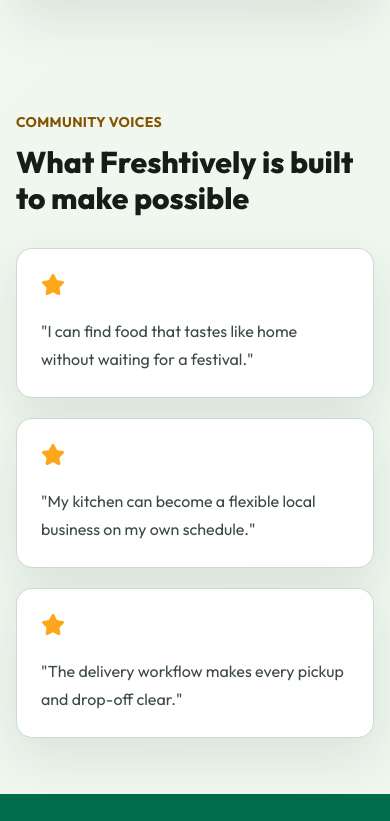
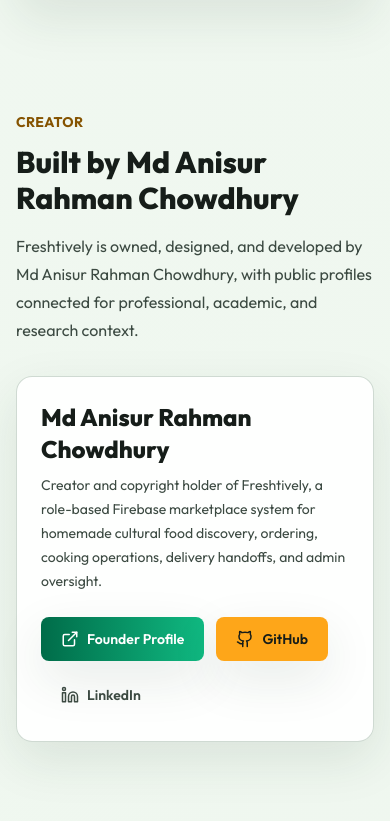
Before and after one commit to ANIS151993/Freshtively, a React (Vite) app: page / in a window 390 px wide. Shown: the part 5923-6744 px from the top of the page. Built offline with nearby package versions, Linux system fonts and the light colour scheme; no server answers.

Commit message:
Document Freshtively and add creator profile

```diff
--- a/src/app/routes.tsx
+++ b/src/app/routes.tsx
@@ -12,6 +12,7 @@
 import RoleSelectionPage from "../pages/auth/RoleSelectionPage";
 import SignupPage from "../pages/auth/SignupPage";
 import HomePage from "../pages/public/HomePage";
+import CreatorProfilePage from "../pages/public/CreatorProfilePage";
 import PublicInfoPage from "../pages/public/PublicInfoPage";
 import { PlaceholderPage } from "../pages/PlaceholderPage";
 import { ProtectedRoute } from "../components/auth/ProtectedRoute";
@@ -84,6 +85,7 @@
       { index: true, element: <HomePage /> },
       { path: "discover", element: <PublicInfoPage kind="discover" /> },
       { path: "about", element: <PublicInfoPage kind="about" /> },
+      { path: "founder", element: <CreatorProfilePage /> },
       { path: "how-it-works", element: <PublicInfoPage kind="how" /> },
       { path: "safety", element: <PublicInfoPage kind="safety" /> },
       { path: "become-a-cooker", element: <PublicInfoPage kind="cooker" /> },
--- /dev/null
+++ b/src/components/layout/AppCopyrightFooter.tsx
@@ -0,0 +1,7 @@
+export function AppCopyrightFooter() {
+  return (
+    <footer className="border-t border-[#bbcabf]/60 bg-cream px-4 py-5 text-center text-xs font-semibold text-muted md:px-10">
+      <p>Copyright (c) 2026 Md Anisur Rahman Chowdhury. All rights reserved.</p>
+    </footer>
+  );
+}
--- a/src/components/layout/PublicFooter.tsx
+++ b/src/components/layout/PublicFooter.tsx
@@ -5,6 +5,7 @@
   { label: "About", to: "/about" },
   { label: "How it works", to: "/how-it-works" },
   { label: "Safety", to: "/safety" },
+  { label: "Founder", to: "/founder" },
   { label: "Become a cooker", to: "/become-a-cooker" },
   { label: "Become a delivery partner", to: "/become-a-delivery-person" },
   { label: "Help", to: "/help" },
@@ -30,6 +31,27 @@
           ))}
         </nav>
       </div>
+      <div className="border-t border-white/10 px-4 py-5 text-center text-xs font-semibold text-[#dde4dd] md:px-10">
+        <p>Copyright (c) 2026 Md Anisur Rahman Chowdhury. All rights reserved.</p>
+        <p className="mt-2">
+          <a className="hover:text-white" href="https://github.com/ANIS151993" rel="noreferrer" target="_blank">
+            GitHub
+          </a>{" "}
+          |{" "}
+          <a className="hover:text-white" href="https://marcbd.site" rel="noreferrer" target="_blank">
+            Portfolio
+          </a>{" "}
+          |{" "}
+          <a
+            className="hover:text-white"
+            href="https://linkedin.com/in/md-anisur-rahman-chowdhury-15862420a"
+            rel="noreferrer"
+            target="_blank"
+          >
+            LinkedIn
+          </a>
+        </p>
+      </div>
     </footer>
   );
 }
--- a/src/layouts/AdminLayout.tsx
+++ b/src/layouts/AdminLayout.tsx
@@ -1,4 +1,5 @@
 import { Outlet } from "react-router-dom";
+import { AppCopyrightFooter } from "../components/layout/AppCopyrightFooter";
 import { ShellNav } from "../components/layout/ShellNav";
 
 const navItems = [
@@ -20,6 +21,7 @@
       <main className="mx-auto max-w-7xl px-4 py-8 md:px-10">
         <Outlet />
       </main>
+      <AppCopyrightFooter />
     </div>
   );
 }
--- a/src/layouts/AuthLayout.tsx
+++ b/src/layouts/AuthLayout.tsx
@@ -1,5 +1,6 @@
 import { Outlet } from "react-router-dom";
 import { Logo } from "../components/common/Logo";
+import { AppCopyrightFooter } from "../components/layout/AppCopyrightFooter";
 
 export default function AuthLayout() {
   return (
@@ -10,6 +11,7 @@
           <Outlet />
         </div>
       </div>
+      <AppCopyrightFooter />
     </div>
   );
 }
--- a/src/layouts/ConsumerLayout.tsx
+++ b/src/layouts/ConsumerLayout.tsx
@@ -1,4 +1,5 @@
 import { Outlet } from "react-router-dom";
+import { AppCopyrightFooter } from "../components/layout/AppCopyrightFooter";
 import { ShellNav } from "../components/layout/ShellNav";
 
 const navItems = [
@@ -17,6 +18,7 @@
       <main className="mx-auto max-w-7xl px-4 py-8 md:px-10">
         <Outlet />
       </main>
+      <AppCopyrightFooter />
     </div>
   );
 }
--- a/src/layouts/CookerLayout.tsx
+++ b/src/layouts/CookerLayout.tsx
@@ -1,4 +1,5 @@
 import { Outlet } from "react-router-dom";
+import { AppCopyrightFooter } from "../components/layout/AppCopyrightFooter";
 import { ShellNav } from "../components/layout/ShellNav";
 
 const navItems = [
@@ -18,6 +19,7 @@
       <main className="mx-auto max-w-7xl px-4 py-8 md:px-10">
         <Outlet />
       </main>
+      <AppCopyrightFooter />
     </div>
   );
 }
--- a/src/layouts/DeliveryLayout.tsx
+++ b/src/layouts/DeliveryLayout.tsx
@@ -1,4 +1,5 @@
 import { Outlet } from "react-router-dom";
+import { AppCopyrightFooter } from "../components/layout/AppCopyrightFooter";
 import { ShellNav } from "../components/layout/ShellNav";
 
 const navItems = [
@@ -18,6 +19,7 @@
       <main className="mx-auto max-w-7xl px-4 py-8 md:px-10">
         <Outlet />
       </main>
+      <AppCopyrightFooter />
     </div>
   );
 }
--- a/src/layouts/PublicLayout.tsx
+++ b/src/layouts/PublicLayout.tsx
@@ -7,6 +7,7 @@
   { label: "About", to: "/about" },
   { label: "How it works", to: "/how-it-works" },
   { label: "Safety", to: "/safety" },
+  { label: "Founder", to: "/founder" },
   { label: "Cook", to: "/become-a-cooker" },
   { label: "Help", to: "/help" },
   { label: "Contact", to: "/contact" },
--- /dev/null
+++ b/src/pages/public/CreatorProfilePage.tsx
@@ -0,0 +1,83 @@
+import { BookOpen, ExternalLink, Github, Globe2, GraduationCap, Linkedin, ShieldCheck } from "lucide-react";
+import { Card } from "../../components/cards/Card";
+
+const profileLinks = [
+  {
+    label: "LinkedIn",
+    href: "https://linkedin.com/in/md-anisur-rahman-chowdhury-15862420a",
+    icon: <Linkedin size={18} />,
+  },
+  { label: "GitHub", href: "https://github.com/ANIS151993", icon: <Github size={18} /> },
+  {
+    label: "Google Scholar",
+    href: "https://scholar.google.com/citations?user=NQyywPoAAAAJ",
+    icon: <GraduationCap size={18} />,
+  },
+  { label: "Portfolio", href: "https://marcbd.site", icon: <Globe2 size={18} /> },
+  {
+    label: "ResearchGate",
+    href: "https://researchgate.net/profile/Md-Anisur-Rahman-Chowdhury",
+    icon: <BookOpen size={18} />,
+  },
+];
+
+const ownershipHighlights = [
+  "Designed and built as a full-stack marketplace system for homemade cultural food.",
+  "Includes consumer, cooker, delivery partner, and admin workflows.",
+  "Prepared for Firebase services, Cloudflare Pages deployment, and future production integrations.",
+];
+
+export default function CreatorProfilePage() {
+  return (
+    <>
+      <section className="mx-auto grid max-w-7xl items-center gap-8 px-4 py-12 md:px-10 md:py-20 lg:grid-cols-[0.95fr_1.05fr]">
+        <Card className="bg-white/95">
+          <div className="grid aspect-square place-items-center rounded-3xl bg-gradient-to-br from-emerald to-saffron text-center text-white shadow-ambient">
+            <div>
+              <p className="text-6xl font-extrabold">MARC</p>
+              <p className="mt-3 text-sm font-bold uppercase tracking-wide">Freshtively Creator</p>
+            </div>
+          </div>
+        </Card>
+
+        <div>
+          <p className="text-sm font-bold uppercase tracking-wide text-saffron-dark">Founder profile</p>
+          <h1 className="mt-4 text-4xl font-extrabold leading-tight text-ink md:text-6xl">
+            Md Anisur Rahman Chowdhury
+          </h1>
+          <p className="mt-5 max-w-2xl text-lg leading-8 text-muted">
+            Creator, owner, and copyright holder of Freshtively. This profile connects the project to the developer's
+            professional, academic, research, and portfolio presence.
+          </p>
+
+          <div className="mt-8 flex flex-wrap gap-3">
+            {profileLinks.map((link) => (
+              <a
+                key={link.href}
+                className="inline-flex min-h-11 items-center justify-center gap-2 rounded-lg bg-emerald px-5 py-2.5 text-sm font-semibold text-white shadow-ambient transition duration-200 hover:-translate-y-0.5 hover:shadow-lift"
+                href={link.href}
+                rel="noreferrer"
+                target="_blank"
+              >
+                {link.icon}
+                {link.label}
+                <ExternalLink size={15} />
+              </a>
+            ))}
+          </div>
+        </div>
+      </section>
+
+      <section className="mx-auto max-w-7xl px-4 pb-16 md:px-10 md:pb-20">
+        <div className="grid gap-5 md:grid-cols-3">
+          {ownershipHighlights.map((text) => (
+            <Card key={text}>
+              <ShieldCheck className="text-emerald" />
+              <p className="mt-5 text-sm font-semibold leading-6 text-muted">{text}</p>
+            </Card>
+          ))}
+        </div>
+      </section>
+    </>
+  );
+}
--- a/src/pages/public/HomePage.tsx
+++ b/src/pages/public/HomePage.tsx
@@ -4,9 +4,12 @@
   ChefHat,
   Clock,
   Download,
+  ExternalLink,
+  Github,
   Heart,
   Home,
   Leaf,
+  Linkedin,
   MapPin,
   Search,
   ShieldCheck,
@@ -223,6 +226,47 @@
         </div>
       </PublicSection>
 
+      <PublicSection
+        eyebrow="Creator"
+        title="Built by Md Anisur Rahman Chowdhury"
+        description="Freshtively is owned, designed, and developed by Md Anisur Rahman Chowdhury, with public profiles connected for professional, academic, and research context."
+      >
+        <Card>
+          <div className="grid gap-6 md:grid-cols-[1fr_auto] md:items-center">
+            <div>
+              <h3 className="text-2xl font-extrabold text-ink">Md Anisur Rahman Chowdhury</h3>
+              <p className="mt-2 max-w-2xl text-sm leading-6 text-muted">
+                Creator and copyright holder of Freshtively, a role-based Firebase marketplace system for homemade
+                cultural food discovery, ordering, cooking operations, delivery handoffs, and admin oversight.
+              </p>
+            </div>
+            <div className="flex flex-wrap gap-3">
+              <Link to="/founder">
+                <Button leftIcon={<ExternalLink size={18} />}>Founder Profile</Button>
+              </Link>
+              <a
+                className="inline-flex min-h-11 items-center justify-center gap-2 rounded-lg bg-saffron px-5 py-2.5 text-sm font-semibold text-ink shadow-ambient transition duration-200 hover:-translate-y-0.5 hover:shadow-lift"
+                href="https://github.com/ANIS151993"
+                rel="noreferrer"
+                target="_blank"
+              >
+                <Github size={18} />
+                GitHub
+              </a>
+              <a
+                className="inline-flex min-h-11 items-center justify-center gap-2 rounded-lg bg-transparent px-5 py-2.5 text-sm font-semibold text-muted transition duration-200 hover:bg-emerald-soft"
+                href="https://linkedin.com/in/md-anisur-rahman-chowdhury-15862420a"
+                rel="noreferrer"
+                target="_blank"
+              >
+                <Linkedin size={18} />
+                LinkedIn
+              </a>
+            </div>
+          </div>
+        </Card>
+      </PublicSection>
+
       <PublicSection eyebrow="Community voices" title="What Freshtively is built to make possible">
         <div className="grid gap-5 md:grid-cols-3">
           {[
```
Also changed, not shown: 2 other files (tests, documents, lock files or other folders).
